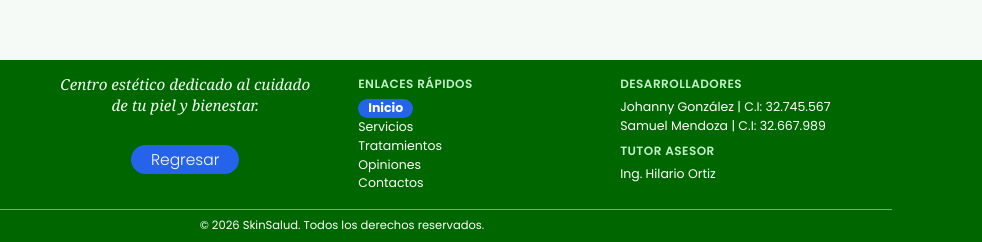
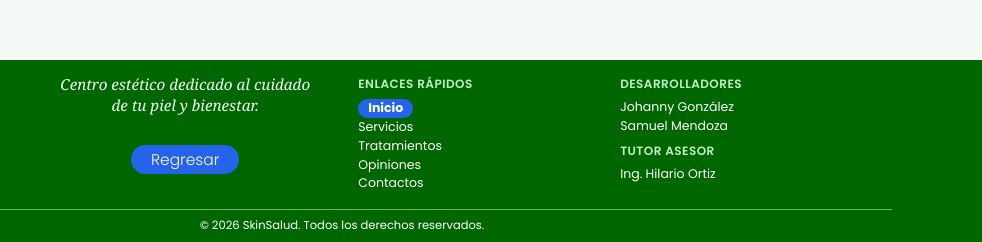
Before and after one commit to JSDragomix/pagina-web-skin-salud, a plain HTML site: page index.html in a window 1280 px wide. Shown: the part 1701-1943 px from the top of the page, 298-1280 px from the left. Drawn offline with Linux system fonts and the light colour scheme; a web font is replaced by a local one.

Commit message:
Actualizar index.html

```diff
--- a/index.html
+++ b/index.html
@@ -155,8 +155,8 @@
             <div class="footer-col">
                 <h3>Desarrolladores</h3>
                 <ul>
-                    <li>Johanny González | C.I: 32.745.567</li>
-                    <li>Samuel Mendoza | C.I: 32.667.989</li>
+                    <li>Johanny González</li>
+                    <li>Samuel Mendoza</li>
                 </ul>
                 <h3>Tutor asesor</h3>
                 <ul>
```
